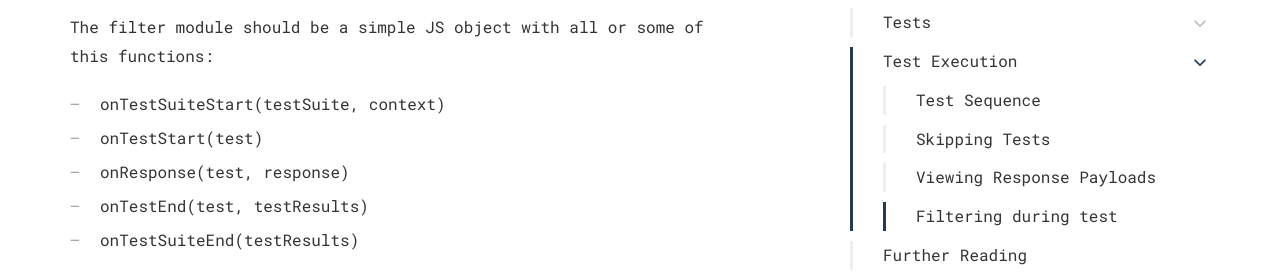
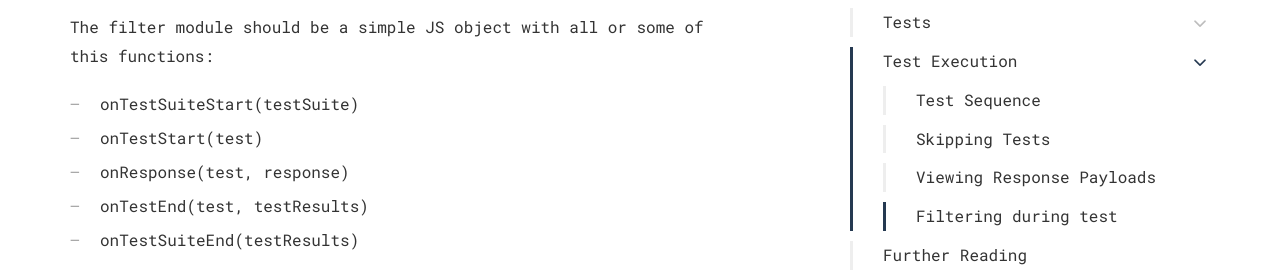
Before and after one commit to bespoken/bespoken-docs, a Jekyll site: the page built from end-to-end/guide.md, in a window 1280 px wide and 900 px high, scrolled down 14291 px. Shown: the part 167-446 px from the top of the window. Built offline with Jekyll 4.4.1, drawn with Linux system fonts in a browser that asks for light colours; some web fonts are replaced.

Commit message:
Remove context from Filters

```diff
--- a/end-to-end/guide.md
+++ b/end-to-end/guide.md
@@ -429,7 +429,7 @@ And the filter file is `/Users/bst-user/project/test/myFilterModule`
 Then the filter should be set to `filter: test/myfilterModule`
 
 The filter module should be a simple JS object with all or some of this functions:
-* onTestSuiteStart(testSuite, context)
+* onTestSuiteStart(testSuite)
 * onTestStart(test)
 * onResponse(test, response)
 * onTestEnd(test, testResults)
```
Also changed, not shown: unit-testing/guide.md (+1 -1 lines).
